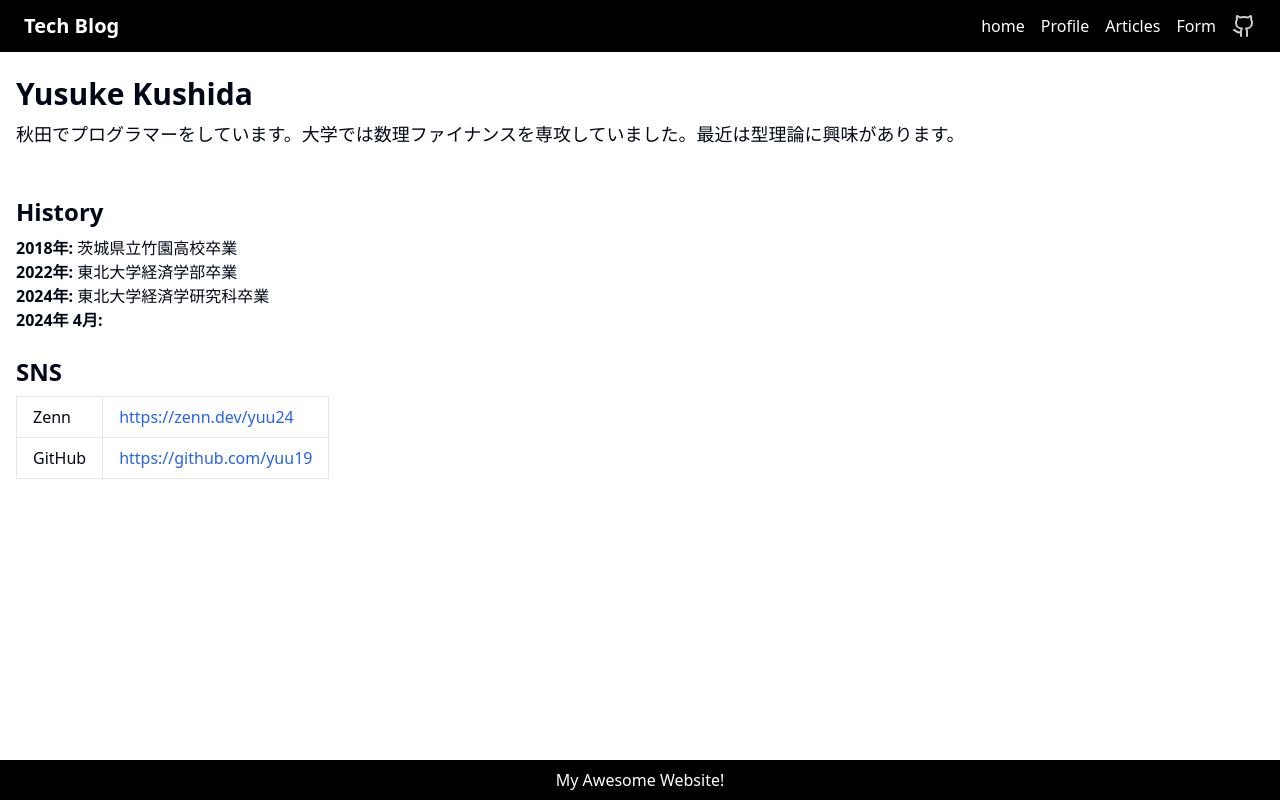
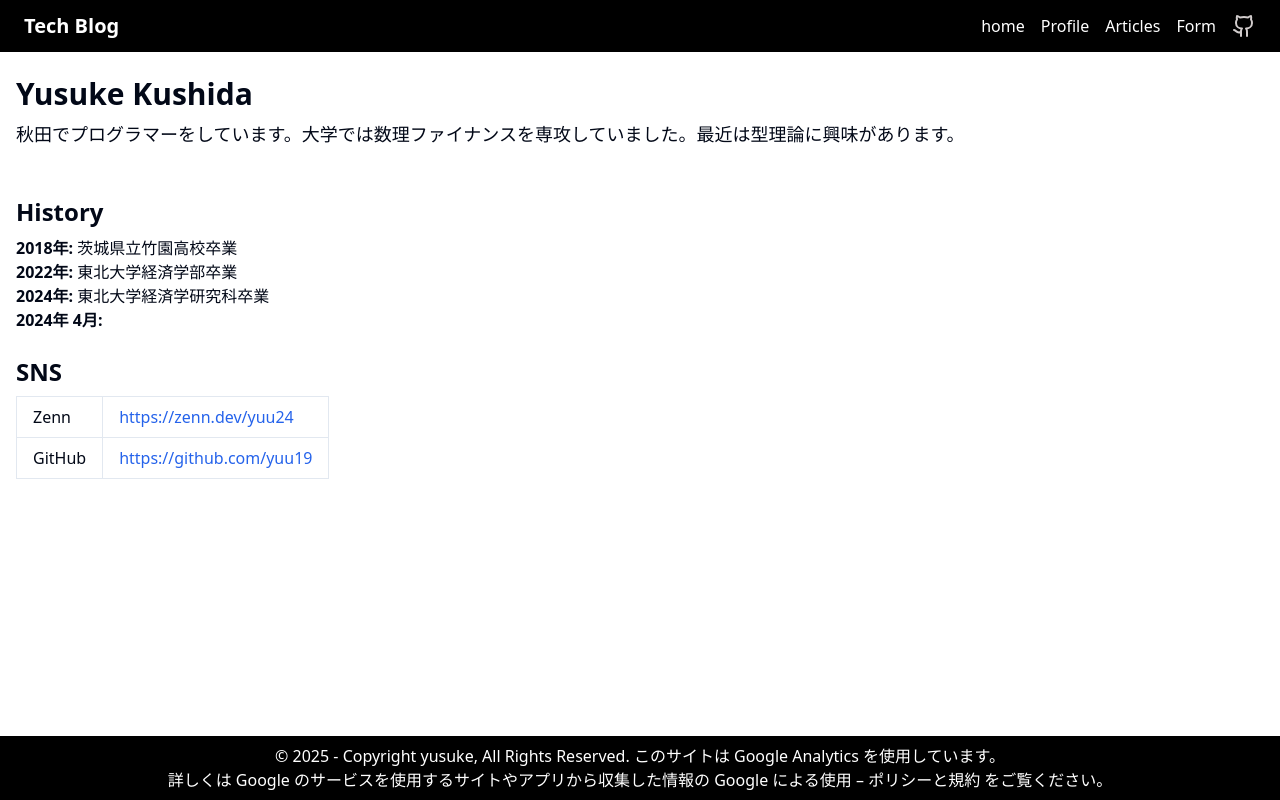
Before and after one commit to yuu19/yusuke-blog, a SvelteKit app: page /profiles in a window 1280 px wide. Built offline with nearby package versions, Linux system fonts and the light colour scheme.

Commit message:
fix 目次コンポーネントをsvelte5に対応

```diff
--- a/src/lib/components/Tree.svelte
+++ b/src/lib/components/Tree.svelte
@@ -1,10 +1,14 @@
 <script lang="ts">
 	import { type TableOfContentsItem, type TableOfContentsElements, melt } from '@melt-ui/svelte';
+	import Self from './Tree.svelte';
+	interface Props {
+		tree: TableOfContentsItem[];
+		activeHeadingIdxs: number[];
+		item: TableOfContentsElements['item'];
+		level: number;
+	}
 
-	export let tree: TableOfContentsItem[] = [];
-	export let activeHeadingIdxs: number[];
-	export let item: TableOfContentsElements['item'];
-	export let level = 1;
+	let { tree = [], activeHeadingIdxs, item, level = 1 }: Props = $props();
 </script>
 
 <ul class="m-0 list-none {level !== 1 ? 'pl-4' : ''}">
@@ -25,7 +29,7 @@
 					{@html heading.node.innerHTML}
 				</a>
 				{#if heading.children && heading.children.length}
-					<svelte:self tree={heading.children} level={level + 1} {activeHeadingIdxs} {item} />
+					<Self tree={heading.children} level={level + 1} {activeHeadingIdxs} {item} />
 				{/if}
 			</li>
 		{/each}
--- a/src/routes/+layout.svelte
+++ b/src/routes/+layout.svelte
@@ -37,6 +37,15 @@
 	</div>
 
 	<footer class="bg-black py-2 text-center text-white">
-		<p>My Awesome Website!</p>
+		<p>
+			© 2025 - Copyright yusuke, All Rights Reserved. このサイトは Google Analytics
+			を使用しています。
+		</p>
+		<p class="hover:text-gray-400">
+			<a href="https://policies.google.com/technologies/partner-sites?hl=ja"
+				>詳しくは Google のサービスを使用するサイトやアプリから収集した情報の Google による使用 –
+				ポリシーと規約</a
+			> をご覧ください。
+		</p>
 	</footer>
 </div>
```
